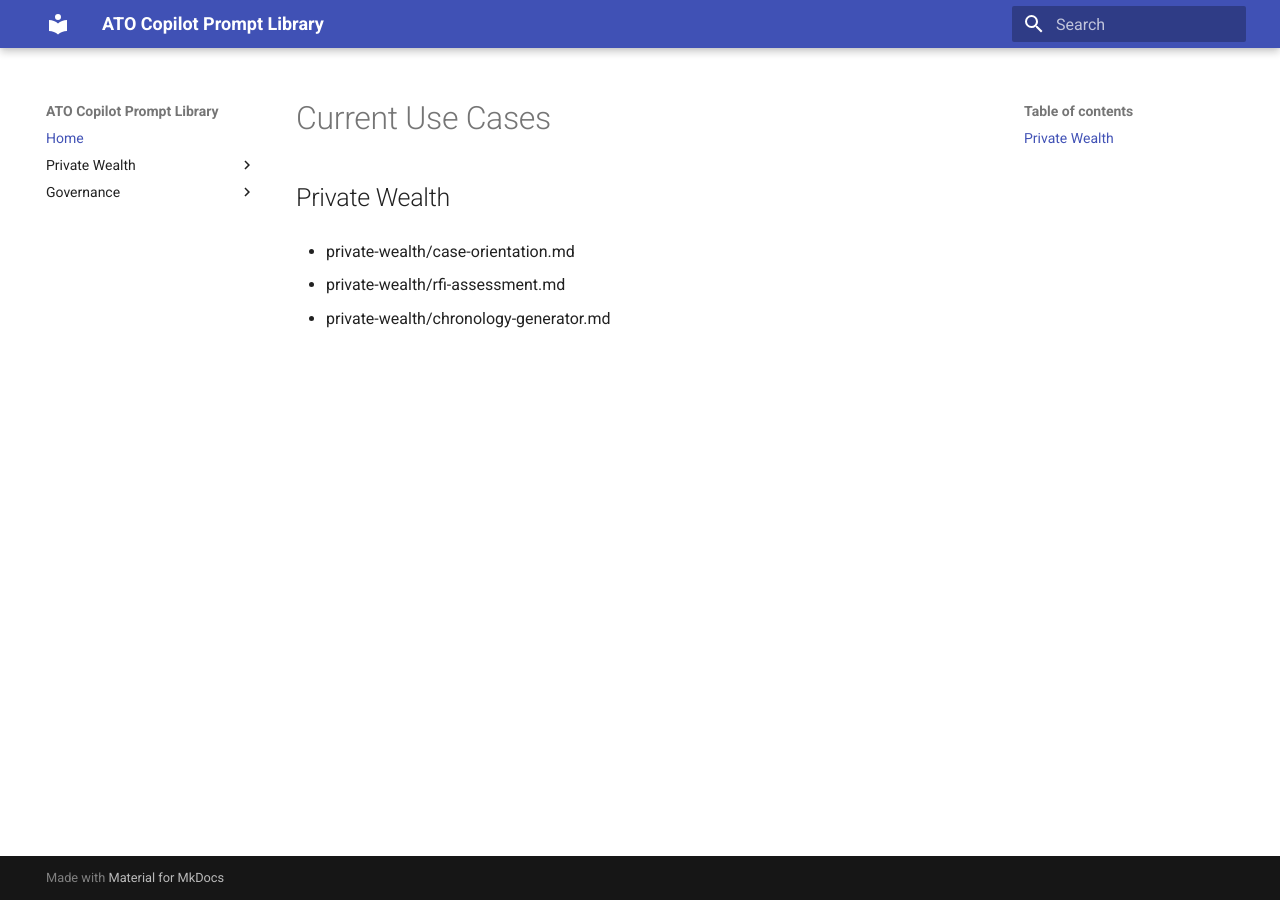
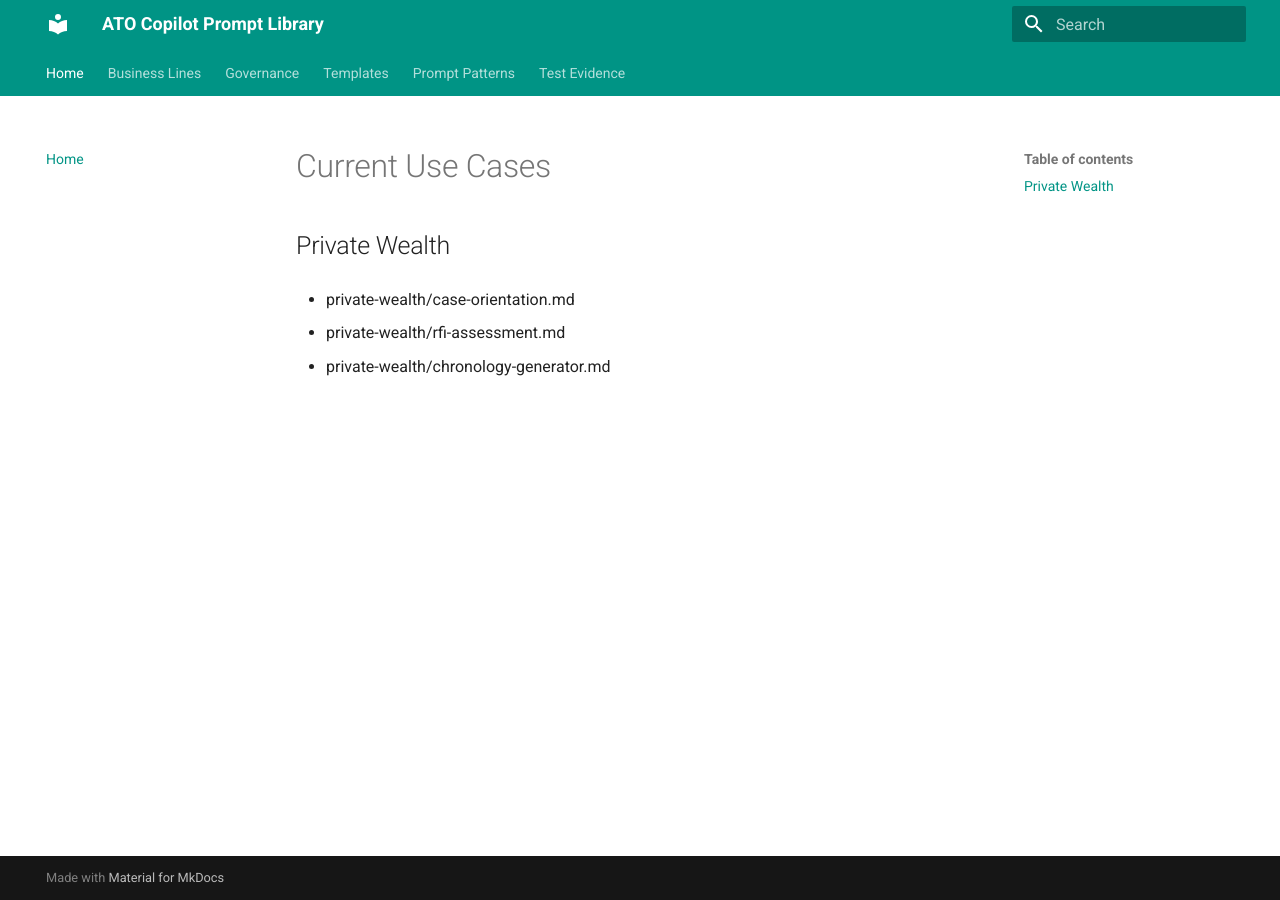
Before and after one commit to Rawana85/ai-prompt-engineering-library, an MkDocs documentation site: the page built from docs/index.md, in a window 1280 px wide. Built offline with MkDocs 1.6.1 and Material for MkDocs 9.7.7, drawn with Linux system fonts in a browser that asks for light colours.

Commit message:
Update mkdocs.yml

```diff
--- a/mkdocs.yml
+++ b/mkdocs.yml
@@ -1,17 +1,57 @@
 site_name: ATO Copilot Prompt Library
+site_description: ATO-wide repository for Copilot use cases, prompts, governance and testing assets
+site_url: https://your-org.github.io/ato-copilot-prompt-library
 
 theme:
   name: material
 
+  features:
+    - navigation.tabs
+    - navigation.sections
+    - navigation.expand
+    - navigation.top
+    - navigation.footer
+    - search.highlight
+    - search.suggest
+    - content.code.copy
+
+  palette:
+    - scheme: default
+      primary: teal
+      accent: blue
+
+plugins:
+  - search
+
 nav:
   - Home: index.md
 
-  - Private Wealth:
-      - Case Orientation Assistant: private-wealth/case-orientation.md
-      - RFI Assessment: private-wealth/rfi-assessment.md
-      - Chronology Generator: private-wealth/chronology-generator.md
+  - Business Lines:
+      - Private Wealth:
+          - Case Orientation Assistant: business-lines/private-wealth/case-orientation.md
+          - RFI Response Assessment: business-lines/private-wealth/rfi-assessment.md
+          - Case Chronology Generator: business-lines/private-wealth/chronology-generator.md
+
+      - Public Groups: catalogue.md
+      - Individuals: catalogue.md
+      - Small Business: catalogue.md
+      - Frontline: catalogue.md
 
   - Governance:
       - Authoring Standards: governance/authoring-standards.md
       - Testing Framework: governance/testing-framework.md
       - Quality Rubric: governance/quality-rubric.md
+
+  - Templates:
+      - Use Case Template: templates/use-case-template.md
+      - Prompt Template: templates/prompt-template.md
+
+  - Prompt Patterns: catalogue.md
+
+  - Test Evidence: catalogue.md
+
+markdown_extensions:
+  - admonition
+  - tables
+  - toc:
+      permalink: true
```
